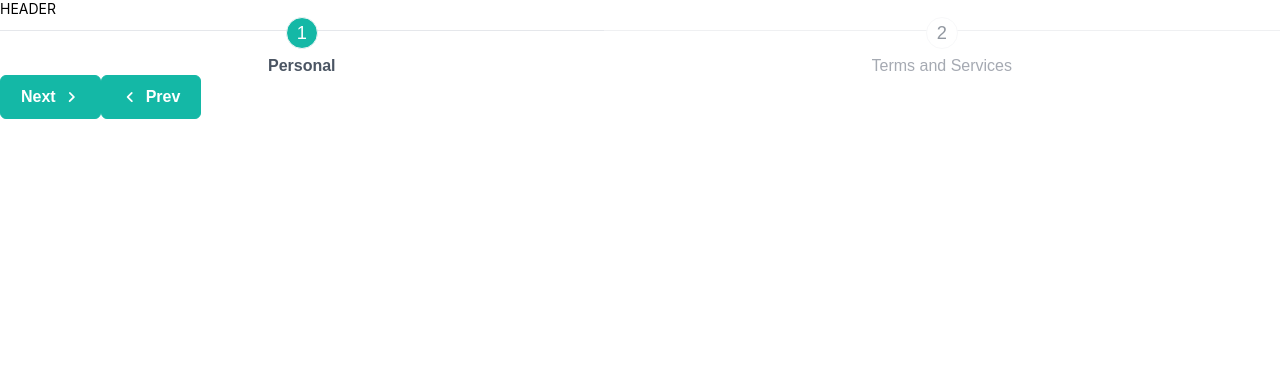
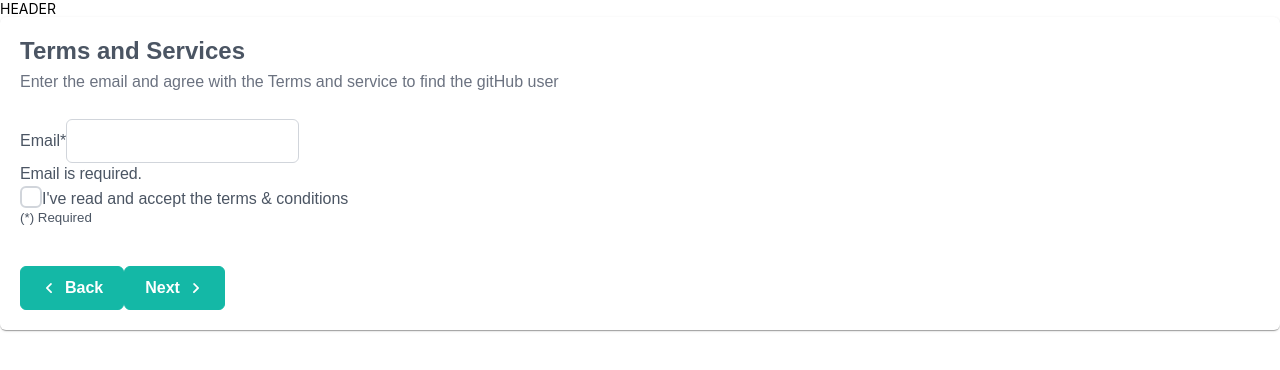
Before and after one commit to biancadellarosa/user-finder, a Vue app: page /find-user/terms-and-services in a window 1280 px wide. Shown: the top 370 px of the page. Built offline with nearby package versions, Linux system fonts and the light colour scheme; a web font is replaced by a local one.

Commit message:
termas and services component

```diff
--- a/src/assets/styles/global.scss
+++ b/src/assets/styles/global.scss
@@ -2,6 +2,7 @@
 
 $hda-color-white: #fff;
 $hda-color-black: black;
+$hda-color-gray-light: #737373;
 $hda-color-gray: #6c757d;
 $hda-color-primary: #14B8A6;
 $hda-color-error: #ff0000;
--- a/src/modules/components/StepsForm/TermsAndServices.vue
+++ b/src/modules/components/StepsForm/TermsAndServices.vue
@@ -1,45 +1,152 @@
 <script setup>
-import { ref } from "vue";
+import { ref, watch } from "vue";
 
+import { preventNumber } from "@/utils/helpers.js";
+
+import InputText from "primevue/inputtext";
+import Checkbox from "primevue/checkbox";
 import Button from "primevue/button";
+import Card from "primevue/card";
 
-const firstName = ref();
-//const lastName = ref();
+const email = ref();
+const hasAgree = ref(false);
 
 const isDisabled = ref(false);
+const validationErrors = ref(true);
 
-const emit = defineEmits(["next-page", "prev-page"]);
+const validationInput = (target) => {
+  if (target.id === "email") {
+    validationErrors.value = !email.value;
+  }
+};
 
-const nextPage = () => {
-  emit("next-page", {
+watch(email, () => {
+  validationErrors.value = false;
+});
+
+const emit = defineEmits(["complete", "prev-page"]);
+
+const finish = () => {
+  emit("complete", {
     formData: {
-      email: firstName.value,
+      email: email.value,
+      hasAgree: hasAgree.value,
     },
     pageIndex: 1,
   });
 };
+
 const prevPage = () => {
-  emit("prev-page", {
-    pageIndex: 1,
-  });
+  emit("prev-page", { pageIndex: 1 });
 };
 </script>
 
 <template>
-  <div>
+  <div class="terms-service">
+    <Card>
+      <template #title> Terms and Services</template>
+      <template #subtitle>
+        Enter the email and agree with the Terms and service to find the gitHub
+        user</template
+      >
+      <template #content>
+        <div class="terms-service__input">
+          <label for="email">Email*</label>
+          <InputText
+            id="email"
+            v-model="email"
+            :class="{
+              'terms-service__input--invalid': validationErrors,
+            }"
+            @blur="validationInput($event.target)"
+            @keydown="preventNumber($event)"
+          ></InputText>
+          <p v-if="validationErrors" class="terms-service__message--error">
+            Email is required.
+          </p>
+        </div>
+        <div class="terms-service__input checkbox">
+          <Checkbox id="hasAgree" v-model="hasAgree" :binary="true" />
+          <label for="hasAgree"
+            >I've read and accept the terms & conditions
+          </label>
+        </div>
+
+        <small>(*) Required</small>
+      </template>
+      <template #footer>
+        <div class="terms-service__buttton">
+          <Button
+            label="Back"
+            icon="pi pi-angle-left"
+            class="back"
+            @click="prevPage"
+          ></Button>
           <Button
             label="Next"
             icon="pi pi-angle-right"
             icon-pos="right"
             :disabled="isDisabled"
-      @click="nextPage"
-    ></Button>
-    <Button
-      label="Prev"
-      icon="pi pi-angle-left"
-      :disabled="isDisabled"
-      @click="prevPage"
+            @click="finish"
           ></Button>
         </div>
       </template>
-<sytle scoped lang="scss"></sytle>
+    </Card>
+  </div>
+</template>
+<sytle lang="scss" scoped>
+.terms-service {
+  margin-bottom: $hda-space-l;
+
+  @media screen and (min-width: $hda-tablet) {
+    padding: 0 $hda-space-s;
+    max-width: 700px;
+    margin: auto;
+  }
+
+  .terms-service__input {
+    display: flex;
+    flex-direction: column;
+    width: 100%;
+    &.checkbox {
+      flex-direction: row;
+    }
+    label {
+      color: $hda-color-gray;
+      margin: $hda-space-s 0 $hda-space 0;
+    }
+
+    input {
+      &.terms-service__input--invalid {
+        border-color: $hda-color-error;
+      }
+    }
+
+    .terms-service__message--error {
+      color: $hda-color-error;
+      font-size: $hda-font-size-s;
+    }
+  }
+
+  .terms-service__buttton {
+    display: flex;
+    justify-content: space-between;
+
+    .back {
+      background: $hda-color-gray-light;
+      border-color: $hda-color-gray-light;
+
+      &:hover {
+        background: $hda-color-gray;
+        border-color: $hda-color-gray;
+      }
+    }
+  }
+
+  small {
+    display: inline-block;
+    color: $hda-color-gray;
+    margin-top: $hda-space-s;
+  }
+}
+</sytle>
--- a/src/modules/components/UserFinderStart.vue
+++ b/src/modules/components/UserFinderStart.vue
@@ -1,8 +1,6 @@
 <script setup>
 import { ref } from "vue";
 import { useRouter } from "vue-router";
-
-import Steps from "primevue/steps";
 
 const router = useRouter();
 
@@ -19,7 +17,6 @@ const items = ref([
 const formObject = ref({});
 
 const nextPage = (event) => {
-  console.log(event);
   for (let field in event.formData) {
     formObject.value[field] = event.formData[field];
   }
@@ -31,15 +28,10 @@ const prevPage = (event) => {
   router.push(items.value[event.pageIndex - 1].to);
 };
 const complete = () => {
-  console.log("fecth data");
+  console.log(formObject.value);
 };
 </script>
 <template>
-  <div>
-    <div class="steps">
-      <Steps :model="items" :readonly="true" />
-    </div>
-
   <router-view
     v-slot="{ Component }"
     :form-data="formObject"
@@ -51,7 +43,6 @@ const complete = () => {
       <component :is="Component"></component>
     </keep-alive>
   </router-view>
-  </div>
 </template>
 <sytle scoped lang="scss">
 .steps {
```
Lines whose indentation alone changed are shown as unchanged.
